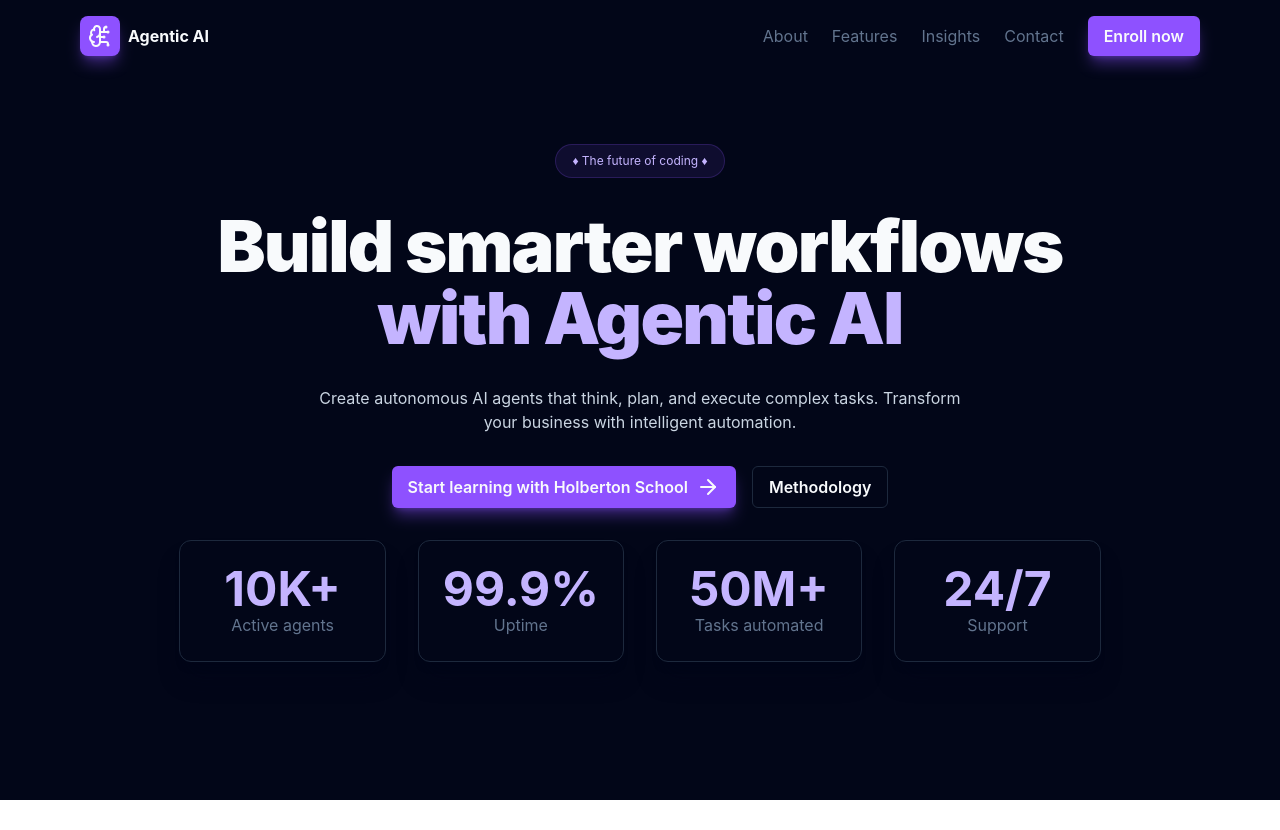
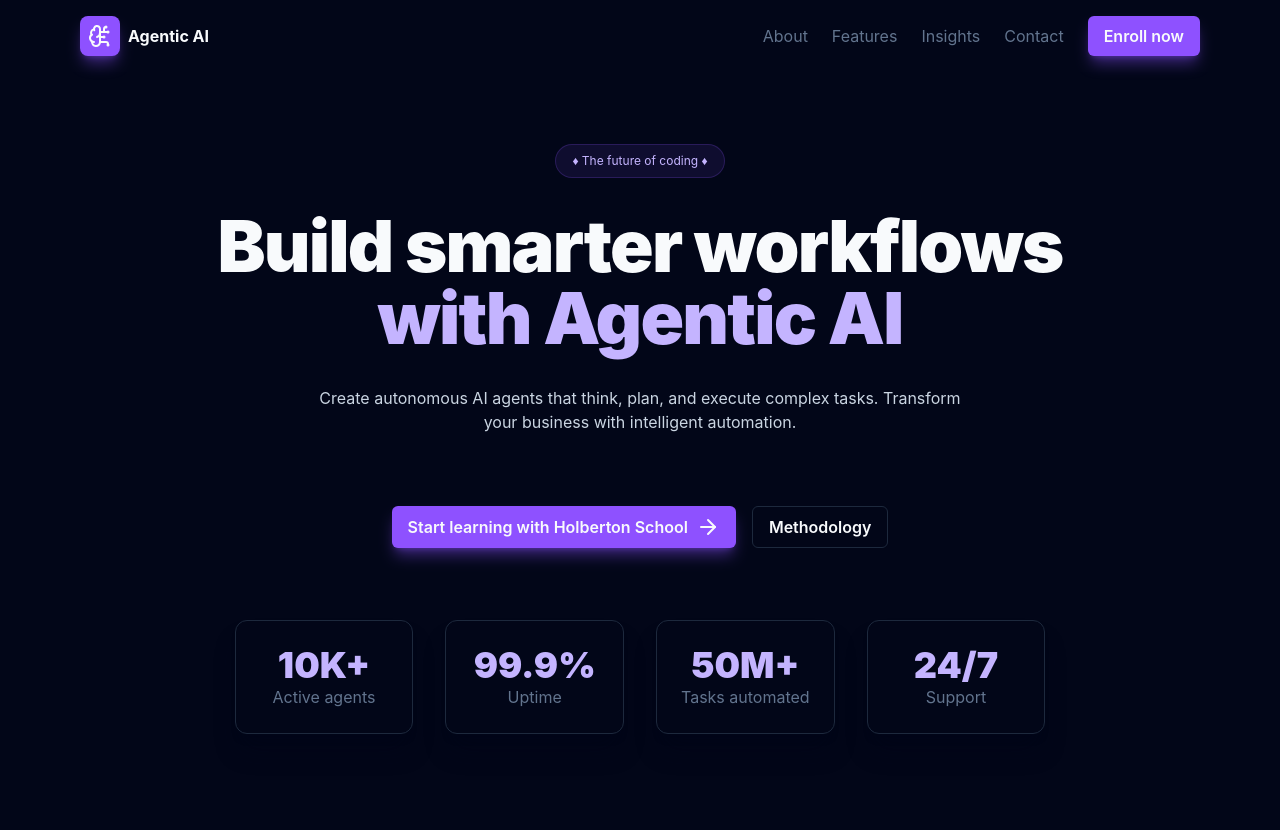
Before and after one commit to GuarickGit/holbertonschool-agentic_ai, a React (Vite) app in the folder front_end-frameworks/react/: page / in a window 1280 px wide. Before the commit the page ends 800 px from the top, so only its background shows below. Built offline with nearby package versions, Linux system fonts and the light colour scheme.

Commit message:
Ajout du padding sur la section CTA et ajustement de la font-size des stats

```diff
--- a/front_end-frameworks/react/src/sections/Hero.jsx
+++ b/front_end-frameworks/react/src/sections/Hero.jsx
@@ -33,7 +33,7 @@
       </p>
 
       {/* CTA */}
-      <div className="flex flex-col gap-4 md:flex-row">
+      <div className="flex flex-col gap-4 md:flex-row py-10">
         <a
           className="inline-flex items-center gap-2 rounded-md bg-violet-500 px-4 py-2 font-semibold text-slate-50 shadow-lg shadow-violet-500/40 hover:bg-violet-600"
           href="#"
@@ -56,7 +56,7 @@
               key={stat.label}
               className="rounded-xl border border-slate-800 bg-slate-950 p-6 shadow-xl shadow-slate-950/40"
             >
-              <p className="text-5xl font-bold text-violet-300">{stat.value}</p>
+              <p className="text-4xl font-black text-violet-300">{stat.value}</p>
               <p className="text-slate-500">{stat.label}</p>
             </div>
           );
```
